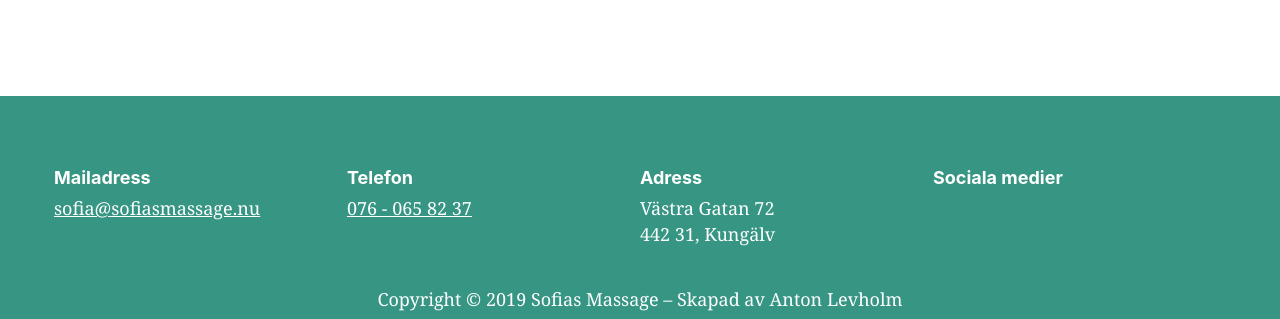
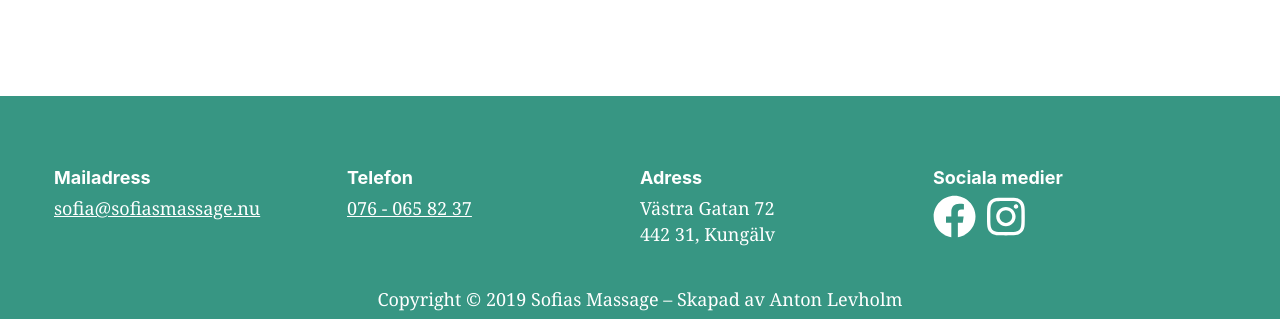
Before and after one commit to sofias-massage/sofias-massage.github.io, a Gatsby site in the folder webpage/: page /klassisk-massage in a window 1280 px wide. Shown: the part 1290-1609 px from the top of the page. Built offline with nearby package versions, Linux system fonts and the light colour scheme; Gatsby itself is replaced by a stand-in of ours.

Commit message:
Add social media links and some minor styling

```diff
--- a/webpage/package.json
+++ b/webpage/package.json
@@ -7,6 +7,10 @@
   "dependencies": {
     "@emotion/core": "^10.0.22",
     "@emotion/styled": "^10.0.22",
+    "@fortawesome/fontawesome-svg-core": "^1.2.25",
+    "@fortawesome/free-brands-svg-icons": "^5.11.2",
+    "@fortawesome/free-solid-svg-icons": "^5.11.2",
+    "@fortawesome/react-fontawesome": "^0.1.7",
     "@types/node": "^12.11.7",
     "@types/react": "^16.9.11",
     "@types/react-dom": "^16.9.3",
--- a/webpage/src/components/elements.tsx
+++ b/webpage/src/components/elements.tsx
@@ -13,13 +13,20 @@
   outline: none;
   border-radius: 0.4rem;
   color: #379683;
+  font-size: 0.85rem;
+  font-weight: bold;
+  text-transform: uppercase;
+  font-family: -apple-system, BlinkMacSystemFont, Segoe UI, Roboto, Oxygen,
+    Ubuntu, Cantarell, Fira Sans, Droid Sans, Helvetica Neue, sans-serif;
   border: 3px solid #379683;
   background: none;
   max-width: 10rem;
   text-decoration: none;
   text-align: center;
-  &:hover {
+  &:hover, &:active {
     cursor: pointer;
+    color: white;
+    background-color: #379683;
   }
 `
 
--- a/webpage/src/components/footer.tsx
+++ b/webpage/src/components/footer.tsx
@@ -1,5 +1,7 @@
 import React from "react"
 import styled from "@emotion/styled"
+import { FontAwesomeIcon } from "@fortawesome/react-fontawesome"
+import { faFacebook, faInstagram } from "@fortawesome/free-brands-svg-icons"
 
 const FooterStyle = styled.footer`
   display: flex;
@@ -16,38 +18,79 @@
     right: 0;
     text-align: center;
   }
+  a {
+    color: inherit;
+  }
+`
+
+const ContactContainer = styled.div`
+  flex: 1;
+  min-width: 12rem;
+  margin: 1rem 0;
   h4 {
     margin-bottom: 0.4rem;
   }
-  a {
-    color: inherit;
-  }
-  div {
-    flex: 1;
-    min-width: 12rem;
-    margin: 1rem 0;
+`
+
+const IconList = styled.ul`
+  list-style: none;
+  display: flex;
+  font-size: 2.4rem;
+  &,
+  li {
+    padding: 0;
+    margin: 0;
+    margin-right: 0.6rem;
   }
 `
 
-const Footer = () => (
-  <FooterStyle>
-    <div>
+const Email = () => (
+  <ContactContainer>
     <h4>Mailadress</h4>
     <a href="mailto:sofia@sofiasmassage.nu">sofia@sofiasmassage.nu</a>
-    </div>
-    <div>
+  </ContactContainer>
+)
+
+const Phone = () => (
+  <ContactContainer>
     <h4>Telefon</h4>
     <a href="tel:+46760658237">076 - 065 82 37</a>
-    </div>
-    <div>
+  </ContactContainer>
+)
+
+const Adress = () => (
+  <ContactContainer>
     <h4>Adress</h4>
     <span>Västra Gatan 72</span>
     <br />
     <span>442 31, Kungälv</span>
-    </div>
-    <div>
+  </ContactContainer>
+)
+
+const SocialMedia = () => (
+  <ContactContainer>
     <h4>Sociala medier</h4>
-    </div>
+    <IconList>
+      <li>
+        <a href="https://www.facebook.com/sofiasmassage/">
+          <FontAwesomeIcon icon={faFacebook} />
+        </a>
+      </li>
+      <li>
+        <a href="https://www.instagram.com/sofiasmassage/">
+          <FontAwesomeIcon icon={faInstagram} />
+        </a>
+      </li>
+    </IconList>
+  </ContactContainer>
+)
+
+const Footer = () => (
+  <FooterStyle>
+    <Email />
+    <Phone />
+    <Adress />
+    <SocialMedia />
     <span>
       Copyright © {new Date().getFullYear()} Sofias Massage – Skapad av Anton
       Levholm
```
Also changed, not shown: webpage/src/components/companies.tsx (+26 -6 lines), 1 other file. Lines whose indentation alone changed are shown as unchanged.
